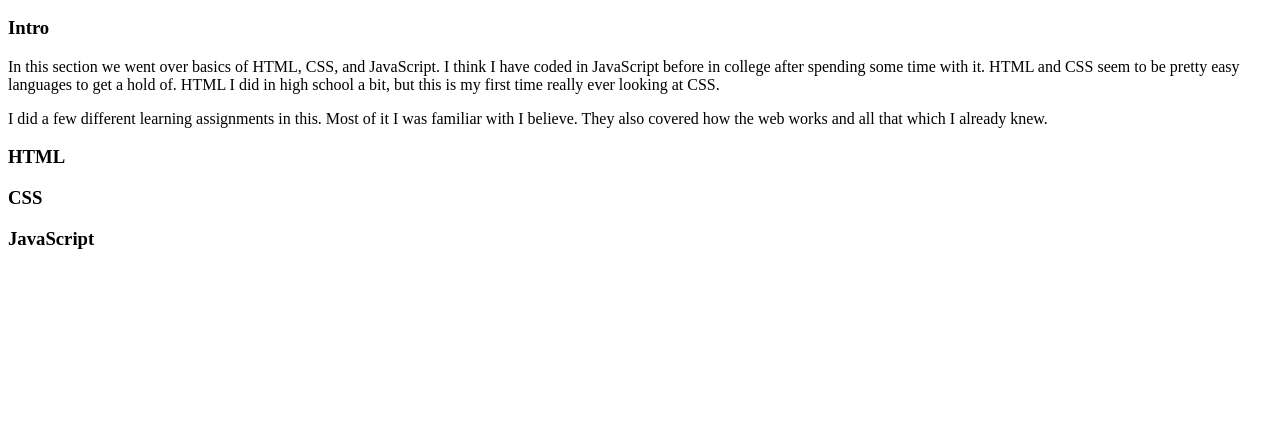
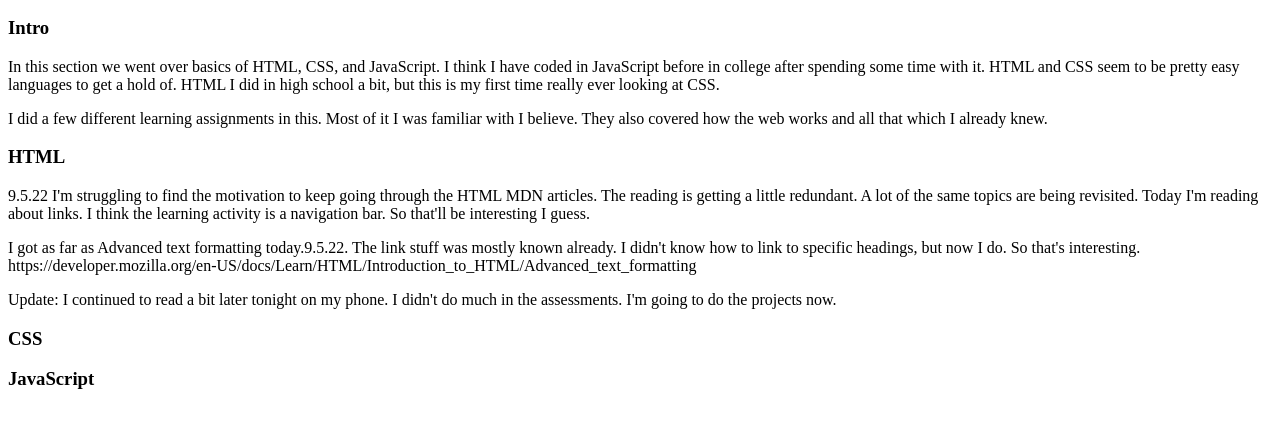
Before and after one commit to PriceDerrick/LearningLog, a plain HTML site: page index.html in a window 1280 px wide. Shown: the part 110-538 px from the top of the page. Drawn offline with Linux system fonts and the light colour scheme.

Commit message:
WEbsite update

```diff
--- a/index.html
+++ b/index.html
@@ -8,13 +8,27 @@
 </head>
 <body>
     <h1>Derrick Price's Learning Log</h1>
+
     <h2>Mozilla MDN</h2>
+
     <h3>Intro</h3>
+
     <p>In this section we went over basics of HTML, CSS, and JavaScript. I think I have coded in JavaScript before in college after spending some time with it. HTML and CSS seem to be pretty easy languages to get a hold of. HTML I did in high school a bit, but this is my first time really ever looking at CSS.</p>
+
     <p>I did a few different learning assignments in this. Most of it I was familiar with I believe. They also covered how the web works and all that which I already knew.</p>
+
     <h3>HTML</h3>
-    <p></p>
+
+    <p>9.5.22 I'm struggling to find the motivation to keep going through the HTML MDN articles. The reading is getting a little redundant. A lot of the same topics are being revisited. Today I'm reading about links. I think the learning activity is a navigation bar. So that'll be interesting I guess.</p>
+
+    <p>I got as far as Advanced text formatting today.9.5.22. The link stuff was mostly known already. I didn't know how to link to specific headings, but now I do. So that's interesting. https://developer.mozilla.org/en-US/docs/Learn/HTML/Introduction_to_HTML/Advanced_text_formatting
+    </p>
+
+    <p>Update: I continued to read a bit later tonight on my phone. I didn't do much in the assessments. I'm going to do the projects now.</p>
+
     <h3>CSS</h3>
+
     <h3>JavaScript</h3>
+
 </body>
 </html>
```
